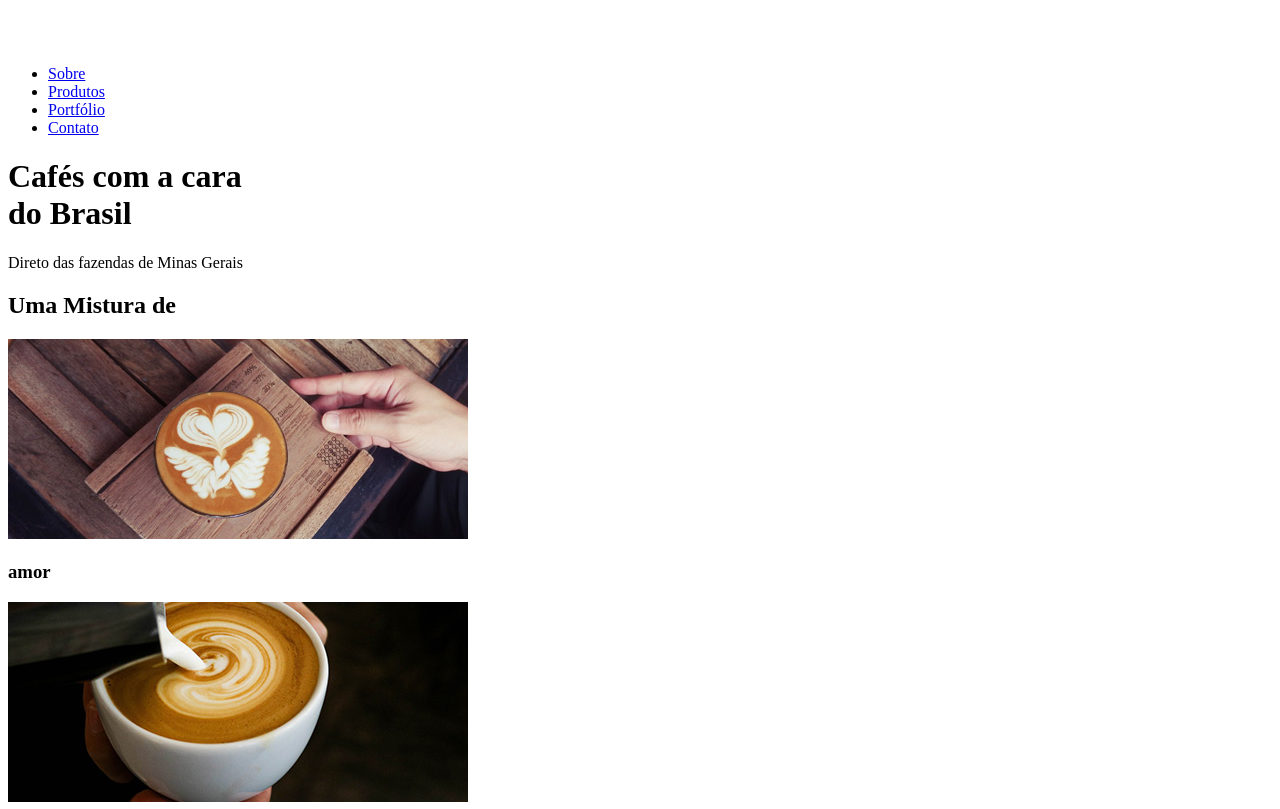
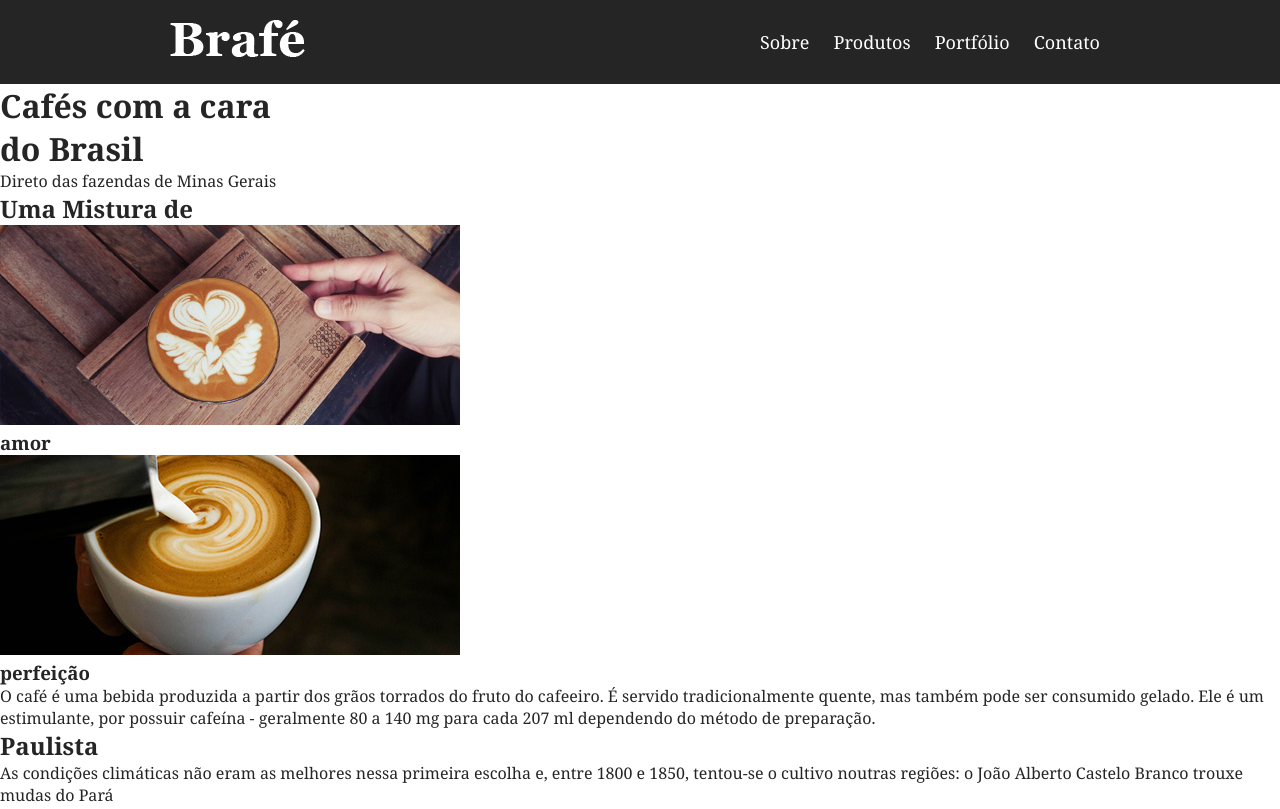
Before and after one commit to He-Dark/Origamid-Braf-, a plain HTML site: page brafe-1-puro/index.html in a window 1280 px wide. Shown: the top 809 px of the page. Drawn offline with Linux system fonts and the light colour scheme.

Commit message:
Brafé 1 - Puro - Menu

```diff
--- a/brafe-1-puro/css/style.css
+++ b/brafe-1-puro/css/style.css
@@ -0,0 +1,58 @@
+/* Reset */
+
+body,
+h1,
+h2,
+h3,
+p,
+ul {
+  padding: 0px;
+  margin: 0px;
+}
+
+body {
+  font-family: Georgia, serif;
+  color: #252525;
+}
+
+/* Menu */
+
+.menu {
+  background: #252525;
+  padding: 20px 0;
+}
+
+.menu-container {
+  max-width: 960px;
+  margin: 0 auto;
+}
+
+.menu-container::after,
+.menu-container::before {
+  content: "";
+  display: table;
+  clear: both;
+}
+
+.menu-logo {
+  display: block;
+  float: left;
+  margin-left: 10px;
+}
+
+.menu-nav {
+  float: right;
+  margin-right: 10px;
+}
+
+.menu-nav li {
+  display: inline-block;
+}
+
+.menu-nav a {
+  display: block;
+  padding: 10px; /* aumenta a área de contato */
+  text-decoration: none;
+  color: #fff;
+  font-size: 1.125em;
+}
--- a/brafe-1-puro/index.html
+++ b/brafe-1-puro/index.html
@@ -10,12 +10,13 @@
     <title>Brafé 1</title>
   </head>
   <body>
-    <header>
-      <div>
-        <a href="#"><img src="img/brafe.png" alt="Brafé" /></a>
-      </div>
+    <header class="menu">
+      <div class="menu-container">
+        <a class="menu-logo" href="#"
+          ><img src="img/brafe.png" alt="Brafé"
+        /></a>
 
-      <nav>
+        <nav class="menu-nav">
           <!-- <nav> indica que a navegação do site está dentro dela -->
           <ul>
             <li><a href="#">Sobre</a></li>
@@ -24,6 +25,7 @@
             <li><a href="#">Contato</a></li>
           </ul>
         </nav>
+      </div>
     </header>
 
     <main>
```
Lines whose indentation alone changed are shown as unchanged.
